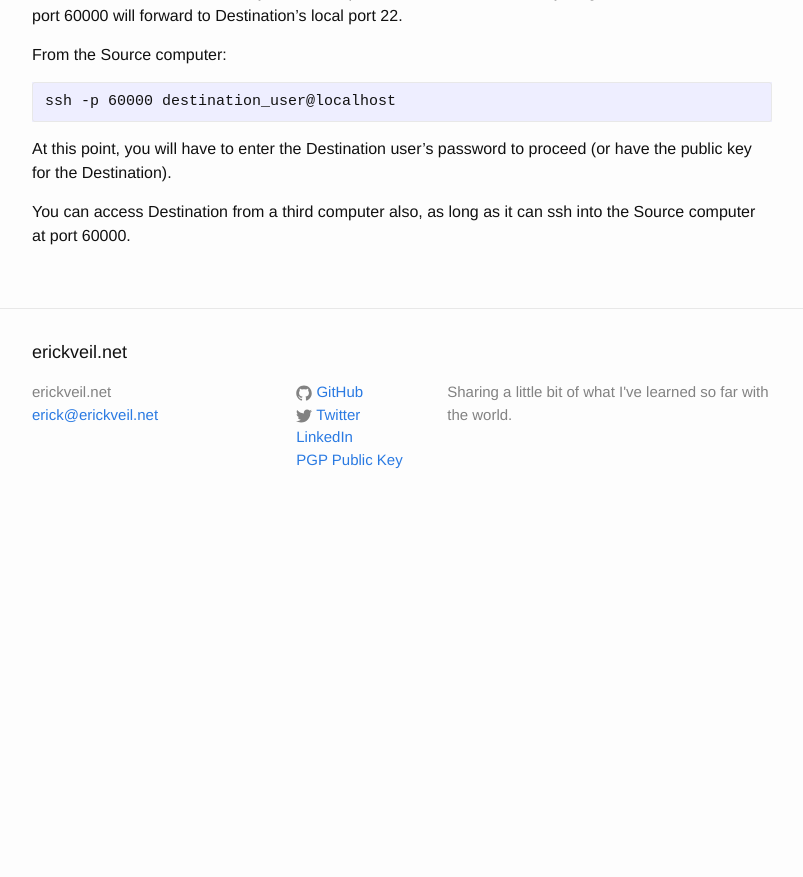
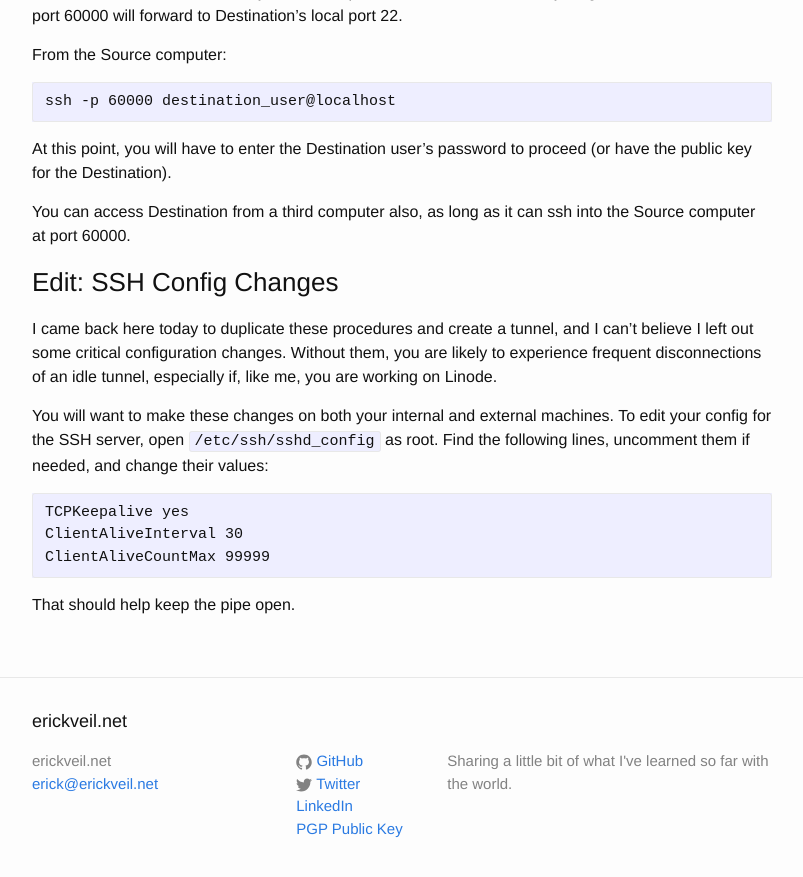
Before and after one commit to erickveil/erickveil.github.com, a Jekyll site: the page built from _posts/2016-03-14-How-To-Tunnel-With-SSH.md, in a window 1280 px wide and 900 px high, scrolled down 3543 px. Shown: the top 877 px of the window, without its empty margins (238-1041 px from the left). Built offline with Jekyll 4.4.1, drawn with Linux system fonts in a browser that asks for light colours; before the commit the page ends 4074 px from its top, so only the background shows below that.

Commit message:
Added comments about config changes
Apparently I had left out some crucial information about keeping an idle tunnel open over a period of time.

```diff
--- a/_posts/2016-03-14-How-To-Tunnel-With-SSH.md
+++ b/_posts/2016-03-14-How-To-Tunnel-With-SSH.md
@@ -159,3 +159,15 @@ ssh -p 60000 destination_user@localhost
 At this point, you will have to enter the Destination user's password to proceed (or have the public key for the Destination).
 
 You can access Destination from a third computer also, as long as it can ssh into the Source computer at port 60000.
+
+### Edit: SSH Config Changes
+
+I came back here today to duplicate these procedures and create a tunnel, and I can't believe I left out some critical configuration changes. Without them, you are likely to experience frequent disconnections of an idle tunnel, especially if, like me, you are working on Linode.
+
+You will want to make these changes on both your internal and external machines. To edit your config for the SSH server, open `/etc/ssh/sshd_config` as root. Find the following lines, uncomment them if needed, and change their values:
+
+    TCPKeepalive yes
+    ClientAliveInterval 30
+    ClientAliveCountMax 99999
+
+That should help keep the pipe open.
```
